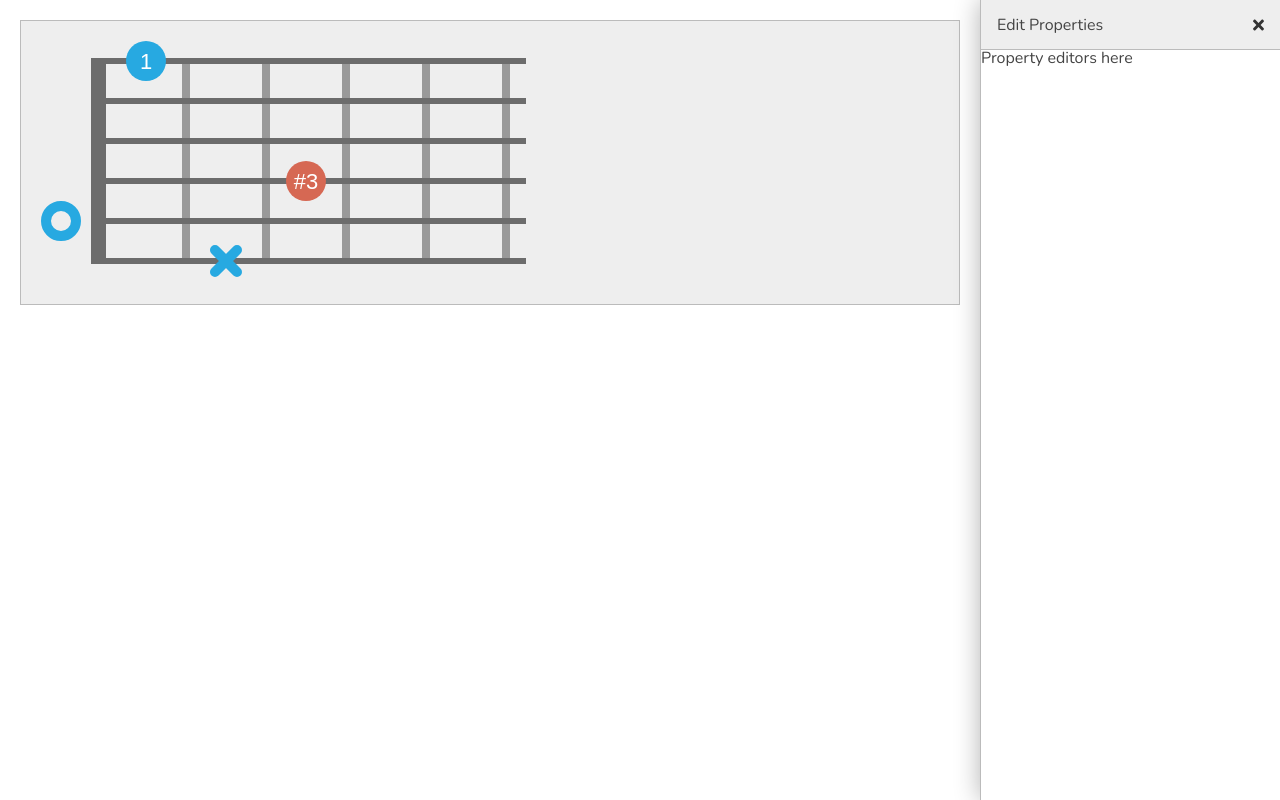
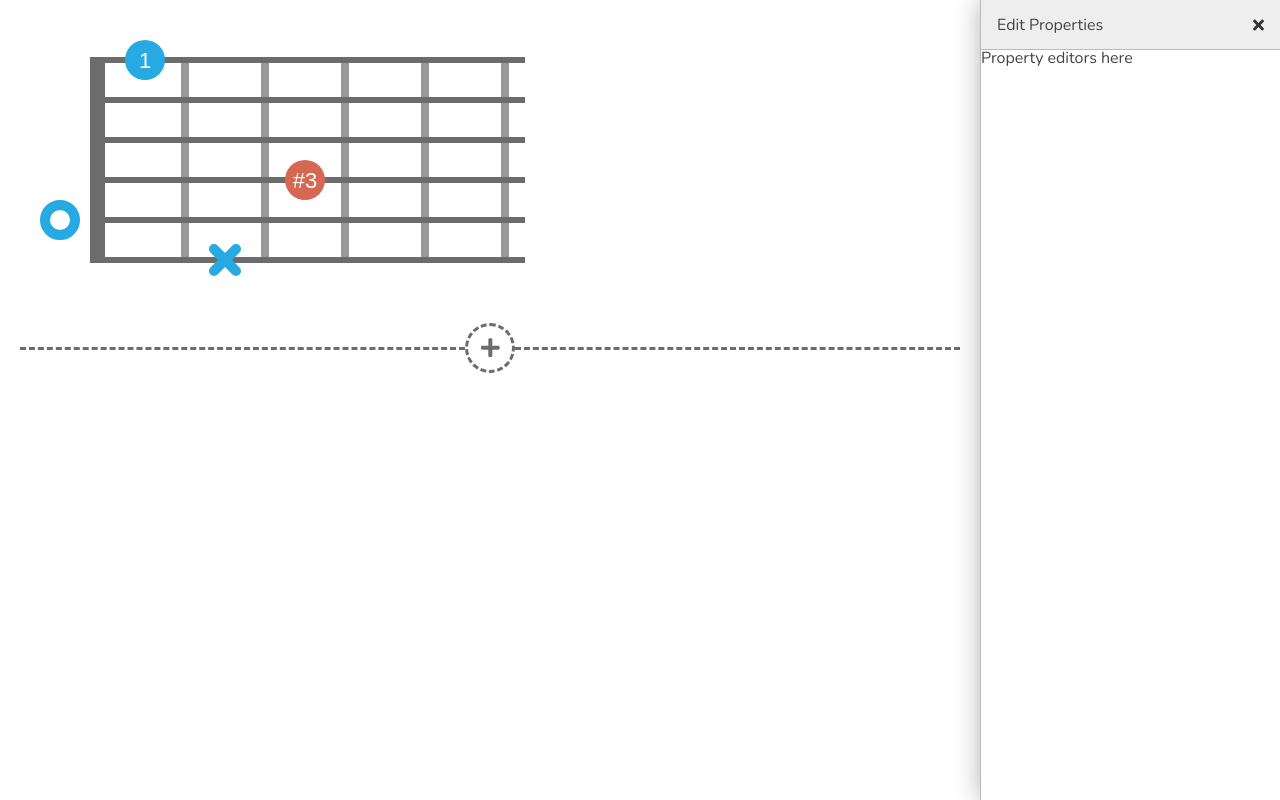
Before and after one commit to bali182/magic-fretboard, a React app: page / in a window 1280 px wide. Built offline with nearby package versions, Linux system fonts and the light colour scheme.

Commit message:
Added basic fretboard and marker creation

```diff
--- /dev/null
+++ b/src/components/AddButton/AddButton.tsx
@@ -0,0 +1,58 @@
+import React, { PureComponent } from 'react'
+import { css } from 'emotion'
+import { faPlus } from '@fortawesome/free-solid-svg-icons'
+import { FontAwesomeIcon } from '@fortawesome/react-fontawesome'
+
+const circleStyle = css({
+  width: '50px',
+  height: '50px',
+  borderColor: '#6c6c6c',
+  borderStyle: 'dashed',
+  borderWidth: '3px',
+  borderRadius: '25px',
+  cursor: 'pointer',
+  display: 'flex',
+  alignContent: 'center',
+  alignItems: 'center',
+  justifyContent: 'center',
+  justifyItems: 'center',
+})
+
+const lineStyle = css({
+  borderColor: '#6c6c6c',
+  borderStyle: 'dashed',
+  borderTopWidth: '3px',
+  height: '1px',
+  flexGrow: 1,
+  flexShrink: 1,
+  flexBasis: '1px',
+})
+
+const containerStyle = css({
+  display: 'flex',
+  flexDirection: 'row',
+  alignContent: 'center',
+  alignItems: 'center',
+})
+
+const iconStyle = css({
+  color: '#6c6c6c',
+})
+
+export type AddButtonProps = {
+  onClick: () => void
+}
+
+export class AddButton extends PureComponent<AddButtonProps> {
+  render() {
+    return (
+      <div className={containerStyle} onClick={this.props.onClick}>
+        <div className={lineStyle} />
+        <div className={circleStyle}>
+          <FontAwesomeIcon icon={faPlus} cursor="pointer" size="lg" className={iconStyle} />
+        </div>
+        <div className={lineStyle} />
+      </div>
+    )
+  }
+}
--- /dev/null
+++ b/src/components/Fretboard/defaultStrings.ts
@@ -0,0 +1,20 @@
+import { StringModel } from './FretboardModel'
+import { nanoid } from 'nanoid'
+
+export const sixGuitarStrings = ['E6', 'A', 'D', 'G', 'B', 'E1'].map(
+  (string): StringModel => ({
+    id: nanoid(),
+    thickness: 6,
+    type: 'string',
+    label: string,
+  })
+)
+
+export const fourBassStrings = ['E', 'A', 'D', 'G'].map(
+  (string): StringModel => ({
+    id: nanoid(),
+    thickness: 8,
+    type: 'string',
+    label: string,
+  })
+)
--- a/src/components/Fretboard/sampleModel.ts
+++ b/src/components/Fretboard/sampleModel.ts
@@ -1,20 +1,12 @@
-import { StringModel, MarkerModel, MarkerKind, FretboardModel, FretboardOrientation } from './FretboardModel'
+import { MarkerModel, MarkerKind, FretboardModel, FretboardOrientation } from './FretboardModel'
 import { nanoid } from 'nanoid'
-
-const strings = ['E6', 'A', 'D', 'G', 'B', 'E1'].map(
-  (string): StringModel => ({
-    id: nanoid(),
-    thickness: 6,
-    type: 'string',
-    label: string,
-  })
-)
+import { sixGuitarStrings } from './defaultStrings'
 
 const zeroMarker: MarkerModel = {
   type: 'marker',
   id: nanoid(),
   fret: 0,
-  stringId: strings[4].id,
+  stringId: sixGuitarStrings[4].id,
   kind: MarkerKind.Hollow,
   label: '',
 }
@@ -23,7 +15,7 @@ const firstMarker: MarkerModel = {
   type: 'marker',
   id: nanoid(),
   fret: 3,
-  stringId: strings[3].id,
+  stringId: sixGuitarStrings[3].id,
   kind: MarkerKind.Pimary,
   label: '#3',
 }
@@ -32,7 +24,7 @@ const secondMarker: MarkerModel = {
   type: 'marker',
   id: nanoid(),
   fret: 1,
-  stringId: strings[0].id,
+  stringId: sixGuitarStrings[0].id,
   kind: MarkerKind.Default,
   label: '1',
 }
@@ -41,7 +33,7 @@ const thirdMarker: MarkerModel = {
   type: 'marker',
   id: nanoid(),
   fret: 2,
-  stringId: strings[5].id,
+  stringId: sixGuitarStrings[5].id,
   kind: MarkerKind.Muted,
   label: '',
 }
@@ -52,7 +44,7 @@ export const sampleModel: FretboardModel = {
   type: 'fretboard',
   orientation: FretboardOrientation.RightHanded,
   id: nanoid(),
-  strings,
+  strings: sixGuitarStrings,
   markers,
   firstVisibleFret: 0,
   lastVisibleFret: 5,
--- a/src/components/FretboardsView/FretboardView.tsx
+++ b/src/components/FretboardsView/FretboardView.tsx
@@ -2,13 +2,15 @@ import React, { PureComponent } from 'react'
 import { connect } from 'react-redux'
 import { css } from 'emotion'
 import { Fretboard } from '../Fretboard/Fretboard'
-import { FretboardModel, FretboardTheme, SelectionModel } from '../Fretboard/FretboardModel'
+import { FretboardModel, FretboardTheme, SelectionModel, MarkerKind } from '../Fretboard/FretboardModel'
 import { MagicFretboardAppState } from '../../state/state'
 import { setSelection } from '../../state/selection/selection.actionCreators'
+import { updateFretboard } from '../../state/fretboards/fretboards.actionCreators'
+import { nanoid } from 'nanoid'
 
 const fretboardViewStyle = css({
-  backgroundColor: '#eee',
-  border: '1px solid #bbb',
+  // backgroundColor: '#eee',
+  // border: '1px solid #bbb',
   padding: '20px',
   marginBottom: '20px',
   overflowX: 'auto',
@@ -27,6 +29,7 @@ type ReduxProps = {
 
 type ActionCreatorsProps = {
   setSelection: typeof setSelection
+  updateFretboard: typeof updateFretboard
 }
 
 export type FretboardViewProps = OwnProps & ReduxProps & ActionCreatorsProps
@@ -65,6 +68,25 @@ export class _FretboardView extends PureComponent<FretboardViewProps> {
     })
   }
 
+  onMarkerCreated = (stringId: string, fret: number) => {
+    const { updateFretboard, model } = this.props
+    const modelWithMarker: FretboardModel = {
+      ...model,
+      markers: [
+        ...model.markers,
+        {
+          id: nanoid(),
+          type: 'marker',
+          fret,
+          stringId,
+          kind: fret === 0 ? MarkerKind.Hollow : MarkerKind.Default,
+          label: '',
+        },
+      ],
+    }
+    updateFretboard({ fretboard: modelWithMarker })
+  }
+
   render() {
     const { model, theme, selection } = this.props
     return (
@@ -77,7 +99,7 @@ export class _FretboardView extends PureComponent<FretboardViewProps> {
           onFretSelected={this.onFretSelected}
           onStringSelected={this.onStringSelected}
           onMarkerSelected={this.onMarkerSelected}
-          onMarkerCreated={(stringId, fret) => console.log('onMarkerCreated', stringId, fret)}
+          onMarkerCreated={this.onMarkerCreated}
         />
       </div>
     )
@@ -93,6 +115,7 @@ function mapStateToProps(state: MagicFretboardAppState, props: OwnProps): ReduxP
 
 const actionCreators: ActionCreatorsProps = {
   setSelection,
+  updateFretboard,
 }
 
 export const FretboardView = connect(mapStateToProps, actionCreators)(_FretboardView)
--- a/src/components/FretboardsView/FretboardsView.tsx
+++ b/src/components/FretboardsView/FretboardsView.tsx
@@ -1,9 +1,13 @@
 import React, { PureComponent } from 'react'
 import { css } from 'emotion'
 import { FretboardView } from './FretboardView'
-import { FretboardModel } from '../Fretboard/FretboardModel'
+import { FretboardModel, FretboardOrientation } from '../Fretboard/FretboardModel'
 import { MagicFretboardAppState } from '../../state/state'
 import { connect } from 'react-redux'
+import { AddButton } from '../AddButton/AddButton'
+import { addFretboard } from '../../state/fretboards/fretboards.actionCreators'
+import { nanoid } from 'nanoid'
+import { sixGuitarStrings } from '../Fretboard/defaultStrings'
 
 const fretboardsViewStyle = css({
   height: '100vh',
@@ -17,13 +21,32 @@ const fretboardsViewStyle = css({
   padding: '20px',
 })
 
-export type FretboardsViewProps = ReduxProps
+export type FretboardsViewProps = ReduxProps & ActionCreatorProps
 
 type ReduxProps = {
   fretboards: FretboardModel[]
 }
 
+type ActionCreatorProps = {
+  addFretboard: typeof addFretboard
+}
+
 export class _FretboardsView extends PureComponent<FretboardsViewProps> {
+  private addFretboard = () => {
+    const { addFretboard } = this.props
+    addFretboard({
+      fretboard: {
+        type: 'fretboard',
+        id: nanoid(),
+        firstVisibleFret: 0,
+        lastVisibleFret: 5,
+        markers: [],
+        orientation: FretboardOrientation.RightHanded,
+        strings: sixGuitarStrings,
+      },
+    })
+  }
+
   render() {
     const { fretboards } = this.props
     return (
@@ -31,6 +54,7 @@ export class _FretboardsView extends PureComponent<FretboardsViewProps> {
         {fretboards.map((fretboard) => (
           <FretboardView model={fretboard} key={fretboard.id} />
         ))}
+        <AddButton onClick={this.addFretboard} />
       </div>
     )
   }
@@ -42,4 +66,8 @@ function mapStateToProps(state: MagicFretboardAppState): ReduxProps {
   }
 }
 
-export const FretboardsView = connect(mapStateToProps)(_FretboardsView)
+const actionCreators: ActionCreatorProps = {
+  addFretboard,
+}
+
+export const FretboardsView = connect(mapStateToProps, actionCreators)(_FretboardsView)
```
